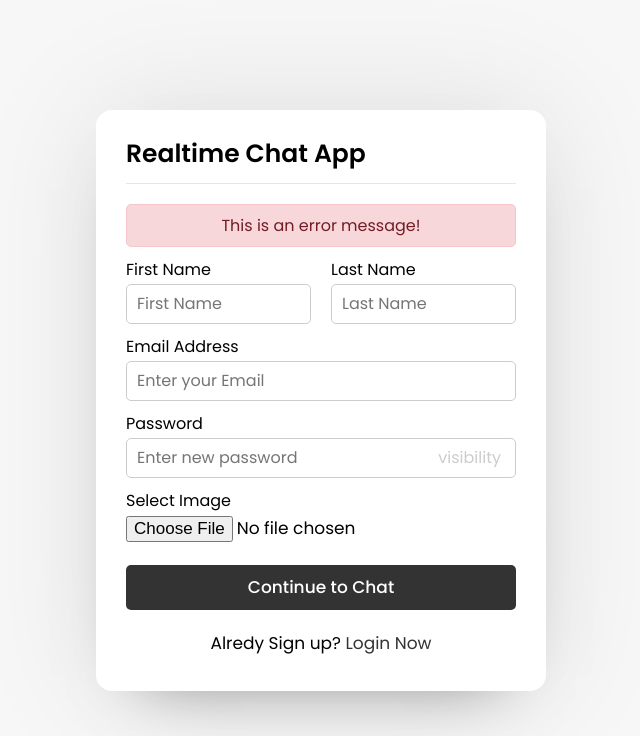
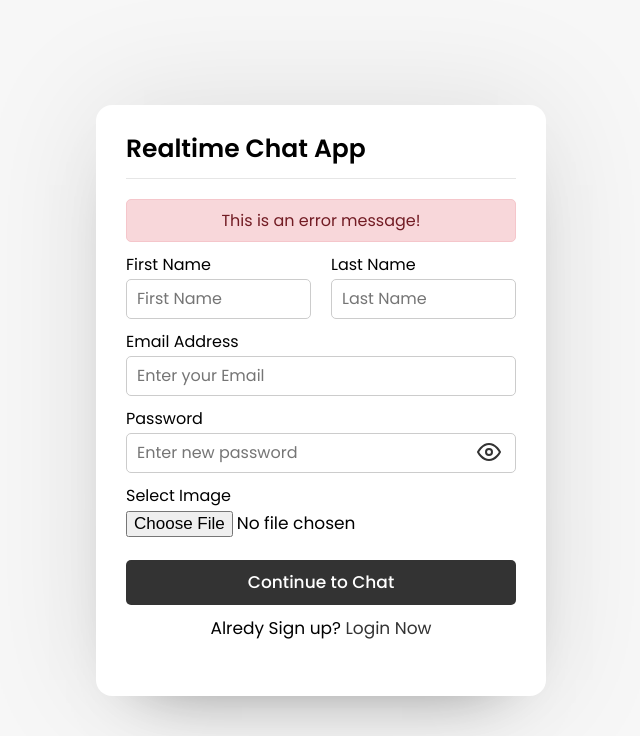
Before and after one commit to abdulhafizk/realtime-chat-app-demo, a PHP site: page / in a window 1280 px wide. Shown: the top 736 px of the page, without its empty margins (319-959 px from the left). Run offline with PHP 8.4, Linux system fonts and the light colour scheme; some libraries are stand-ins or nearby versions.

Commit message:
password

```diff
--- a/assets/css/style.css
+++ b/assets/css/style.css
@@ -94,6 +94,10 @@ form .name-details .field:last-child {
   transform: translateY(-50%);
   cursor: pointer;
 }
+.form form .field span {
+  color: #333;
+  /* background-image: url(eye-off.svg); */
+}
 .form .link {
   text-align: center;
   margin: 10px 0;
@@ -164,17 +168,29 @@ form .name-details .field:last-child {
   font-size: 16px;
   border-radius: 5px 0 0 5px;
   outline: none;
+  opacity: 0;
+  pointer-events: none;
+  transition: all 0.3s ease;
+}
+.users .search input.active {
+  opacity: 1;
+  pointer-events: auto;
 }
 .users .search button {
   width: 47px;
   height: 42px;
   border: none;
   outline: none;
-  color: #fff;
-  background: #333;
+  color: #333;
+  background: #fff;
   cursor: pointer;
   font-size: 17px;
   border-radius: 0 5px 5px 0;
+  transition: all 0.2s ease;
+}
+.users .search button.active {
+  color: #fff;
+  background: #333;
 }
 .users-list {
   max-height: 350px;
--- /dev/null
+++ b/assets/js/pass-show-hide.js
@@ -0,0 +1,20 @@
+const pswrdField = document.querySelector(
+    " .form .field input[type='password']"
+  ),
+  toggleBtnv = document.querySelector(".form .field span");
+
+toggleBtnv.onclick = () => {
+  console.log(pswrdField.type);
+  if (pswrdField.type == "password") {
+    pswrdField.type = "text";
+    //ubah icon mata terbuka menjadi tertutup
+    document.getElementById(
+      "mata"
+    ).innerHTML = `<svg xmlns="http://www.w3.org/2000/svg" width="24" height="24" viewBox="0 0 24 24" fill="none" stroke="currentColor" stroke-width="2" stroke-linecap="round" stroke-linejoin="round" class="feather feather-eye"><path d="M1 12s4-8 11-8 11 8 11 8-4 8-11 8-11-8-11-8z"></path><circle cx="12" cy="12" r="3"></circle></svg>`;
+  } else {
+    pswrdField.type = "password";
+    document.getElementById(
+      "mata"
+    ).innerHTML = `<svg xmlns="http://www.w3.org/2000/svg" width="24" height="24" viewBox="0 0 24 24" fill="none" stroke="currentColor" stroke-width="2" stroke-linecap="round" stroke-linejoin="round" class="feather feather-eye-off"><path d="M17.94 17.94A10.07 10.07 0 0 1 12 20c-7 0-11-8-11-8a18.45 18.45 0 0 1 5.06-5.94M9.9 4.24A9.12 9.12 0 0 1 12 4c7 0 11 8 11 8a18.5 18.5 0 0 1-2.16 3.19m-6.72-1.07a3 3 0 1 1-4.24-4.24"></path><line x1="1" y1="1" x2="23" y2="23"></line></svg>`;
+  }
+};
--- a/index.html
+++ b/index.html
@@ -1,14 +1,17 @@
 <!DOCTYPE html>
 <html lang="en">
+
 <head>
   <meta charset="UTF-8" />
   <meta name="viewport" content="width=device-width, initial-scale=1.0" />
+  <meta http-equiv="content-type">
+  <meta charset="ISO-8859-1">
   <title>Realtime Chat App | Masyamrif</title>
   <link rel="stylesheet" href="assets/css/style.css" />
-    <link
-      rel="stylesheet"
-      href="https://cdns.cloudflare.com/ajax/libs/font-awesome/5.15.2/css/all.min.css"
-    />
+  <link rel="stylesheet" href="https://cdns.cloudflare.com/ajax/libs/font-awesome/5.15.2/css/all.min.css" />
+  <link rel="stylesheet"
+    href="https://fonts.googleapis.com/css2?family=Material+Symbols+Outlined:opsz,wght,FILL,GRAD@20..48,100..700,0..1,-50..200" />
+</head>
 <script src="https://unpkg.com/feather-icons"></script>
 </head>
 <style>
@@ -16,6 +19,7 @@
     font-variation-settings: "FILL" 1, "wght" 400, "GRAD" 0, "opsz" 14;
   }
 </style>
+
 <body>
   <div class="wrapper">
     <section class="form signup">
@@ -38,8 +42,15 @@
         </div>
         <div class="field input">
           <label>Password</label>
-            <input type="text" placeholder="Enter new password" />
-            <span class="material-symbols-outlined"> visibility </span>
+          <input type="password" placeholder="Enter new password" />
+          <span id="mata" class="material-symbols-outlined">
+            <svg xmlns="http://www.w3.org/2000/svg" width="24" height="24" viewBox="0 0 24 24" fill="none"
+              stroke="currentColor" stroke-width="2" stroke-linecap="round" stroke-linejoin="round"
+              class="feather feather-eye">
+              <path d="M1 12s4-8 11-8 11 8 11 8-4 8-11 8-11-8-11-8z"></path>
+              <circle cx="12" cy="12" r="3"></circle>
+            </svg>
+          </span>
         </div>
         <div class="field image">
           <label>Select Image</label>
@@ -47,10 +58,12 @@
         </div>
         <div class="field button">
           <input type="Submit" value="Continue to Chat" />
-          </div>
       </form>
       <div class="link">Alredy Sign up? <a href="#">Login Now</a></div>
     </section>
   </div>
+
+  <script src="assets/js/pass-show-hide.js"></script>
 </body>
+
 </html>
--- a/login.html
+++ b/login.html
@@ -41,5 +41,6 @@
         <div class="link">Not yet Signup? <a href="#">Sign up Now</a></div>
       </section>
     </div>
+    <script src="assets/js/pass-show-hide.js"></script>
   </body>
 </html>
```
Also changed, not shown: assets/js/users.js (added, +8 -0 lines), chat.html (+2 -5 lines), users.html (+8 -6 lines), assets/css/eye-off.svg (added), assets/svg/eye-off.svg (added), assets/svg/eye.svg (added). Lines whose indentation alone changed are shown as unchanged.
